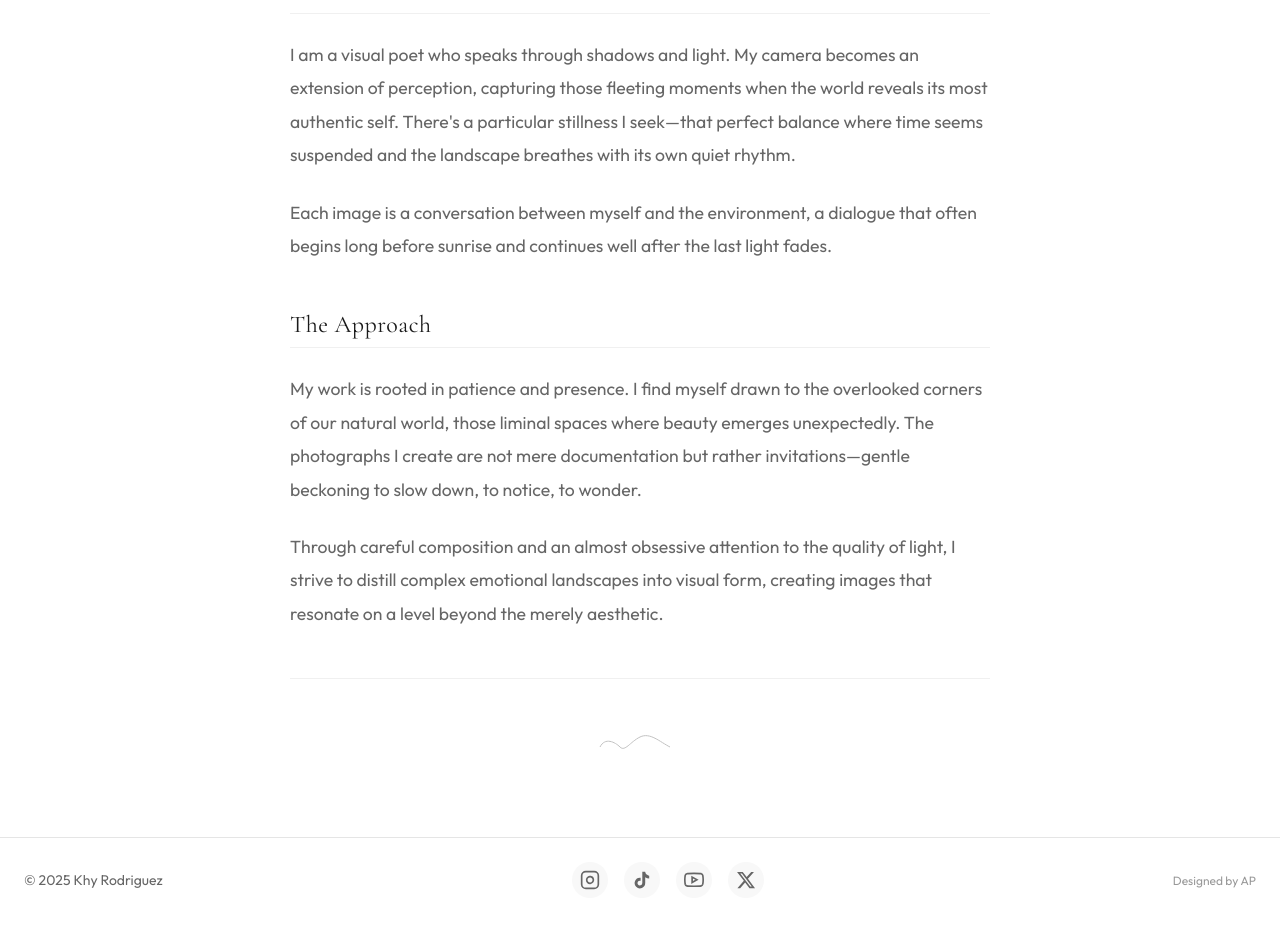
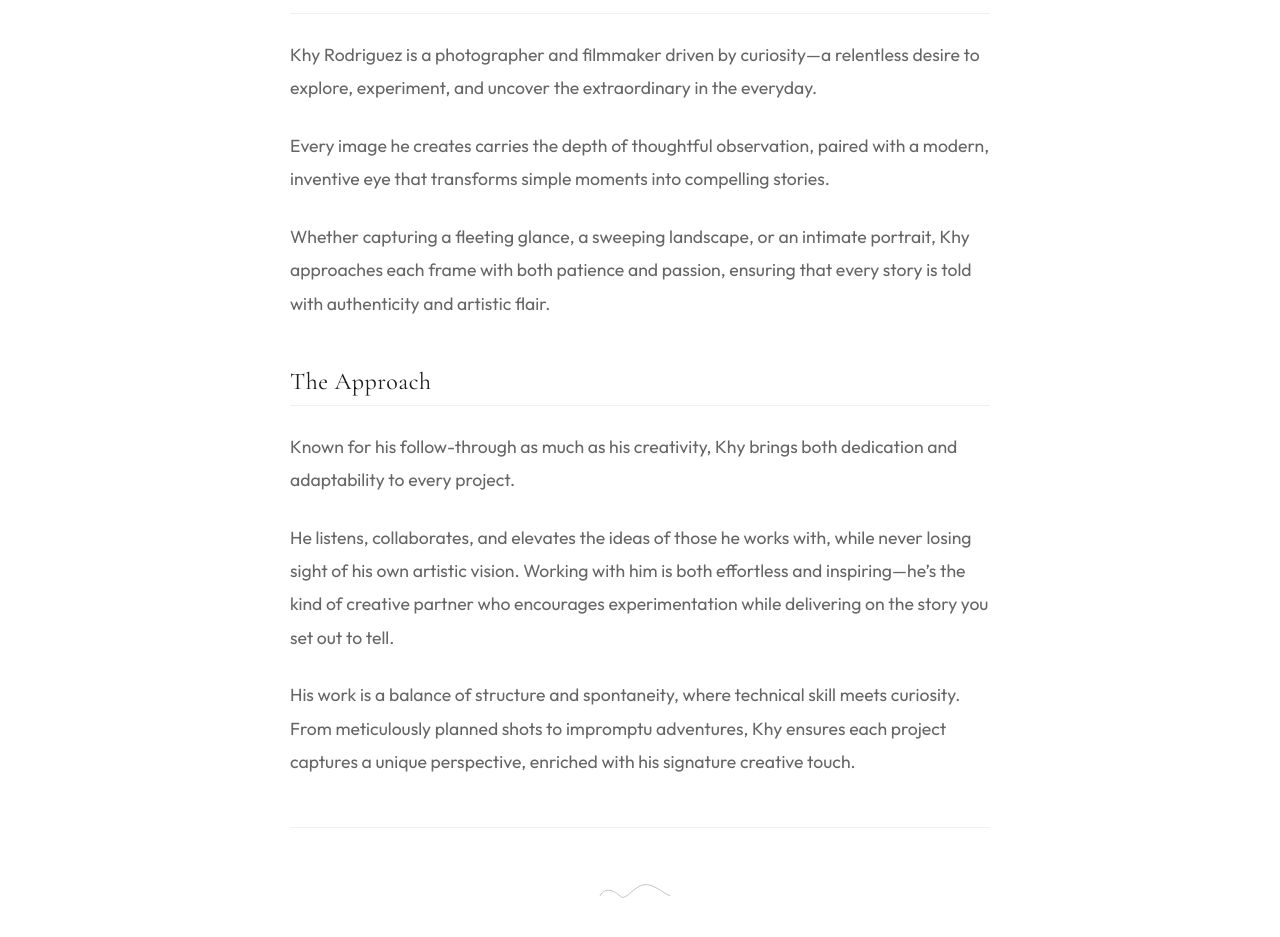
Before and after one commit to AaradhyaGitHub/KhyPortfolio, a React (Vite) app: page /about in a window 1280 px wide. Shown: the part 701-1638 px from the top of the page. Built offline with nearby package versions, Linux system fonts and the light colour scheme.

Commit message:
Content updated

```diff
--- a/src/components/homePageComponents/ArtistSection.jsx
+++ b/src/components/homePageComponents/ArtistSection.jsx
@@ -71,18 +71,18 @@ export default function ArtistSection() {
             <h2 className={styles.name}>Khy Rodriguez</h2>
 
             <p className={styles.bio}>
-              A visual storyteller with an eye for the extraordinary in the
-              ordinary.
+              I’m a visual storyteller driven by curiosity and creative flair.
             </p>
 
             <p className={styles.bioExtended}>
-              Through the lens, every moment becomes a narrative waiting to be
-              told.
+              Through my lens, I turn simple moments into narratives that linger
+              and resonate.
             </p>
 
             <p className={styles.tagline}>
-              "Khy's creativity knows no bounds—unlike his femurs, which gave up
-              halfway."
+              I aim to bring your ideas to life, blending them with my
+              perspective to create images that are both authentic and
+              unforgettable.
             </p>
 
             <Link to="/about" className={styles.button}>
--- a/src/pages/About.jsx
+++ b/src/pages/About.jsx
@@ -26,39 +26,35 @@ export default function About() {
 
         {/* Content */}
         <article className={styles.content}>
+          {/* Vision Section */}
           <div className={styles.section}>
             <h2 className={styles.sectionTitle}>The Vision</h2>
             <p>
-              I am a visual poet who speaks through shadows and light. My camera
-              becomes an extension of perception, capturing those fleeting moments
-              when the world reveals its most authentic self. There's a particular
-              stillness I seek—that perfect balance where time seems suspended and
-              the landscape breathes with its own quiet rhythm.
+              Khy Rodriguez is a photographer and filmmaker driven by curiosity—a relentless desire to explore, experiment, and uncover the extraordinary in the everyday.
             </p>
             <p>
-              Each image is a conversation between myself and the environment,
-              a dialogue that often begins long before sunrise and continues
-              well after the last light fades.
+              Every image he creates carries the depth of thoughtful observation, paired with a modern, inventive eye that transforms simple moments into compelling stories.
+            </p>
+            <p>
+              Whether capturing a fleeting glance, a sweeping landscape, or an intimate portrait, Khy approaches each frame with both patience and passion, ensuring that every story is told with authenticity and artistic flair.
             </p>
           </div>
 
+          {/* Approach Section */}
           <div className={styles.section}>
             <h2 className={styles.sectionTitle}>The Approach</h2>
             <p>
-              My work is rooted in patience and presence. I find myself drawn to the
-              overlooked corners of our natural world, those liminal spaces where
-              beauty emerges unexpectedly. The photographs I create are not mere
-              documentation but rather invitations—gentle beckoning to slow down,
-              to notice, to wonder.
+              Known for his follow-through as much as his creativity, Khy brings both dedication and adaptability to every project.
             </p>
             <p>
-              Through careful composition and an almost obsessive attention to the
-              quality of light, I strive to distill complex emotional landscapes
-              into visual form, creating images that resonate on a level beyond
-              the merely aesthetic.
+              He listens, collaborates, and elevates the ideas of those he works with, while never losing sight of his own artistic vision. Working with him is both effortless and inspiring—he’s the kind of creative partner who encourages experimentation while delivering on the story you set out to tell.
+            </p>
+            <p>
+              His work is a balance of structure and spontaneity, where technical skill meets curiosity. From meticulously planned shots to impromptu adventures, Khy ensures each project captures a unique perspective, enriched with his signature creative touch.
             </p>
           </div>
 
+          {/* Signature Section */}
           <div className={styles.signature}>
             <svg
               viewBox="0 0 100 30"
```
